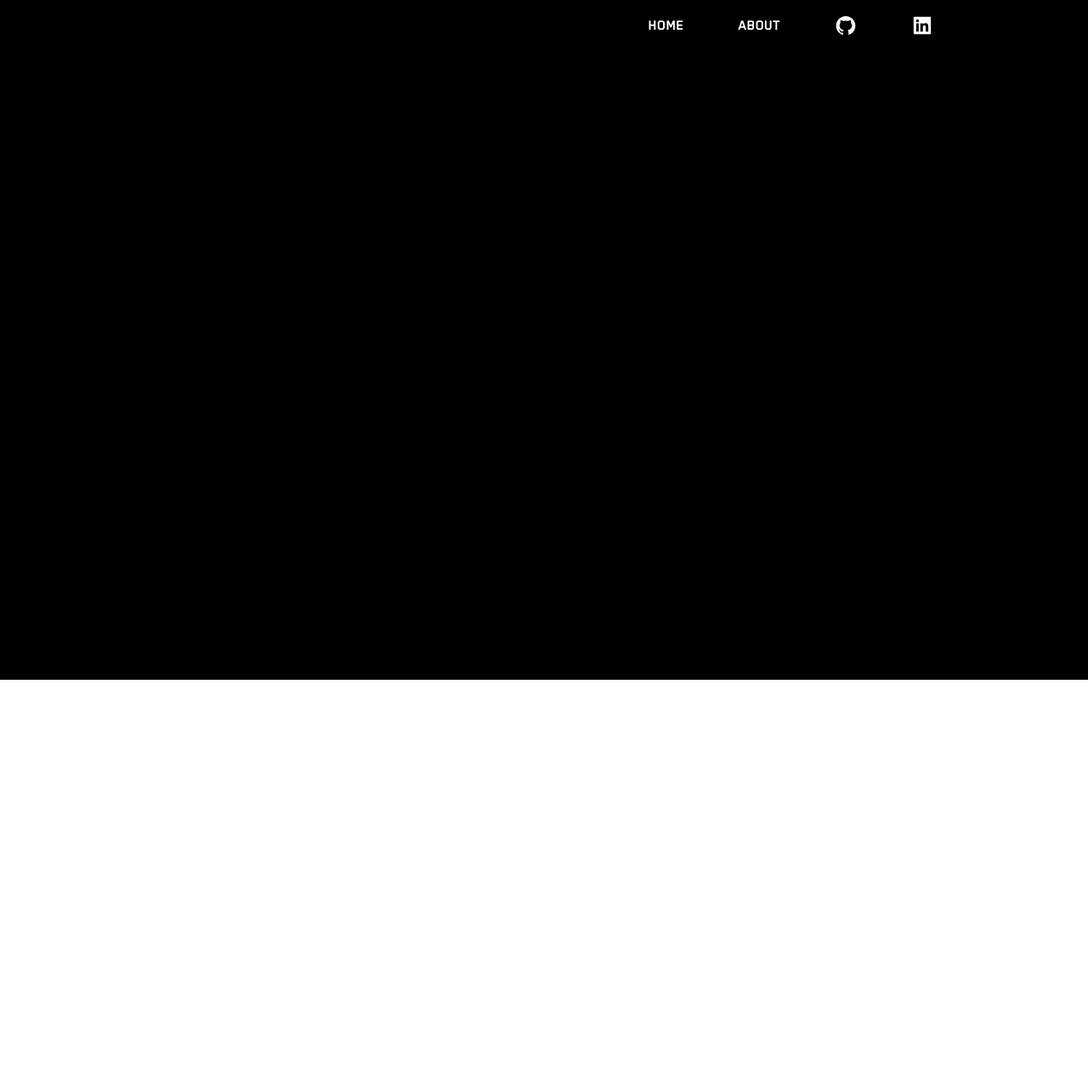
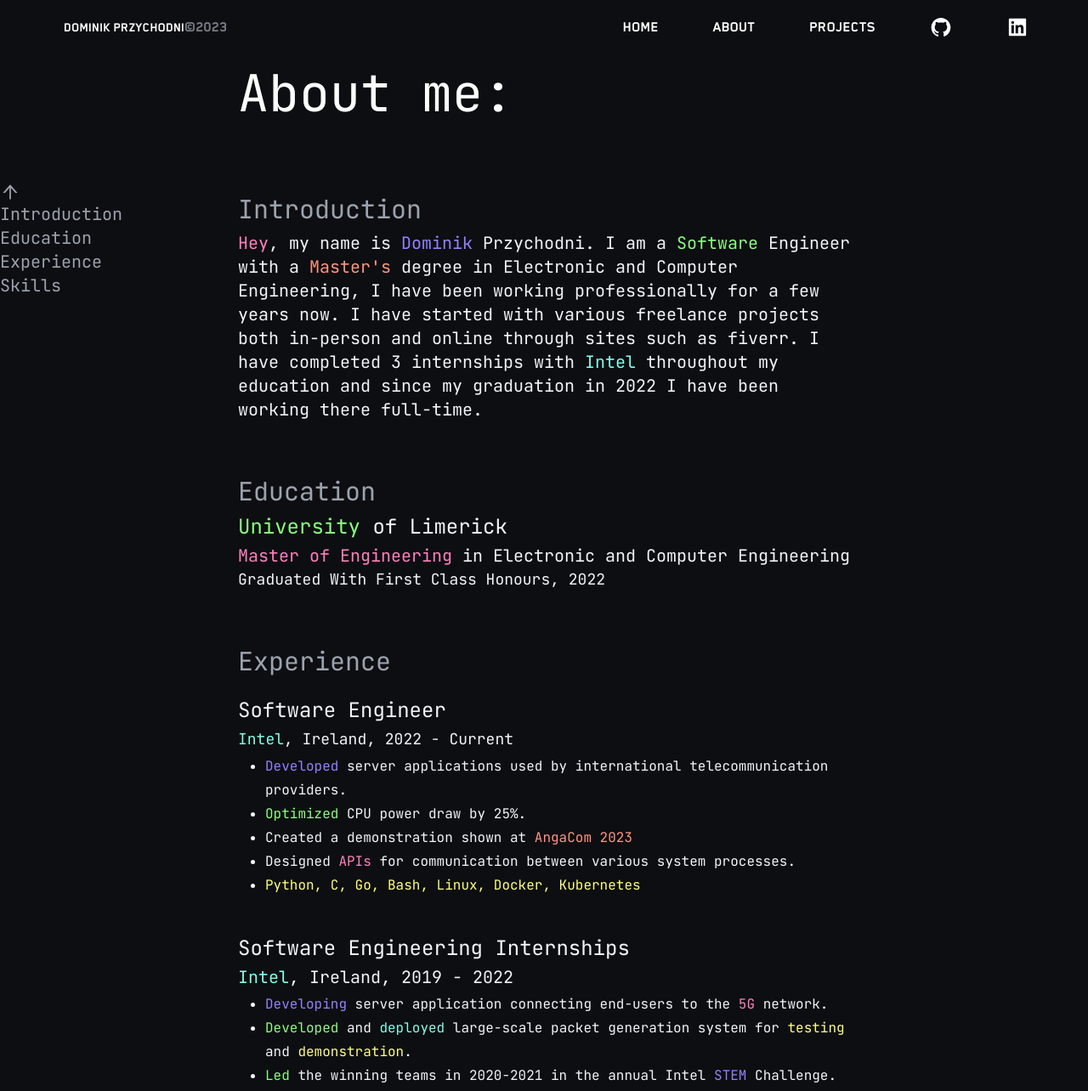
Before and after one commit to dominik224/portfolio-site, a Next.js app: page /about in a window 1280 px wide. Shown: the top 1284 px of the page at 85% size. Before the commit the page ends 800 px from the top, so only its background shows below. Built offline with nearby package versions, Linux system fonts and the light colour scheme.

Commit message:
Added about page

```diff
--- a/components/Layout.tsx
+++ b/components/Layout.tsx
@@ -7,9 +7,9 @@ interface LayoutProps {
 
 const Layout: React.FC<LayoutProps> = ({ children }) => {
   return (
-    <div className="flex flex-col h-screen bg-black">
+    <div className="flex flex-col h-max bg-[#0d0e11]">
       <Navbar />
-      <div className="container h-full mx-auto xl:px-30 max-w-6xl">
+      <div className="flex container h-[100%] justify-center mx-auto xl:px-30 max-w-8xl">
         {children}
       </div>
     </div>
--- a/components/layout/Navbar.tsx
+++ b/components/layout/Navbar.tsx
@@ -14,35 +14,53 @@ const items = [
     icon: null,
   },
   {
+    label: "Projects",
+    href: "/projects",
+    icon: null,
+  },
+  {
     label: "GitHub",
     href: "https://github.com/dominik224",
+    target: "_blank",
     icon: AiFillGithub,
   },
   {
     label: "LinkedIn",
     href: "https://www.linkedin.com/in/dominik-prz/",
+    target: "_blank",
     icon: AiFillLinkedin,
   },
 ];
 
 const Navbar = () => {
   return (
-    <div className="flex flex-row gap-10 items-center justify-end w-full h-16 bg-black">
+    <header className="flex sticky top-0 z-50 flex-row gap-10 items-center justify-end font-[BlenderPro] font-bold text-white w-full h-16 bg-[#0d0e11]">
       <div className="invisible w-40"></div>
-      {items.map((item) => {
+      <div className="cursor-pointer w-full uppercase">
+        <a href="/">
+          Dominik Przychodni
+          <span className="text-gray-400 text-lg opacity-75">©2023</span>
+        </a>
+      </div>
+      <div className="w-full"></div>
+      {items.map((item, idx) => {
         return (
-          <div className="flex flex-row h-12 p-1 justify-center items-center rounded-lg bg-white bg-opacity-0 hover:bg-opacity-10">
+          <div
+            key={idx}
+            className="flex flex-row h-12 p-1 justify-center items-center rounded-lg bg-white bg-opacity-0 hover:bg-opacity-10"
+          >
             <Link
               href={item.href}
-              className="uppercase font-bold text-lg text-white opacity-100 p-2 font-[BlenderPro]"
+              target={item?.target}
+              className="uppercase text-lg opacity-100 p-2"
             >
               {item.icon ? <item.icon size={26} /> : item.label}
             </Link>
           </div>
         );
       })}
-      <div className="invisible w-20"></div>;
-    </div>
+      <div className="invisible w-20"></div>
+    </header>
   );
 };
 
--- a/package.json
+++ b/package.json
@@ -10,9 +10,12 @@
   },
   "dependencies": {
     "@fontsource/jetbrains-mono": "^5.0.2",
+    "@react-three/drei": "^9.74.6",
+    "@react-three/fiber": "^8.13.0",
     "@types/node": "20.2.5",
     "@types/react": "18.2.8",
     "@types/react-dom": "18.2.4",
+    "@types/three": "^0.152.1",
     "autoprefixer": "10.4.14",
     "eslint": "8.42.0",
     "eslint-config-next": "13.4.4",
@@ -21,7 +24,9 @@
     "react": "18.2.0",
     "react-dom": "18.2.0",
     "react-icons": "^4.9.0",
+    "react-typed": "^1.2.0",
     "tailwindcss": "3.3.2",
+    "three": "^0.153.0",
     "typescript": "5.1.3"
   }
 }
--- a/pages/_document.tsx
+++ b/pages/_document.tsx
@@ -1,4 +1,4 @@
-import { Html, Head, Main, NextScript } from 'next/document'
+import { Html, Head, Main, NextScript } from "next/document";
 
 export default function Document() {
   return (
@@ -9,5 +9,5 @@ export default function Document() {
         <NextScript />
       </body>
     </Html>
-  )
+  );
 }
--- a/pages/about.tsx
+++ b/pages/about.tsx
@@ -1,7 +1,246 @@
 import React from "react";
+import { AiOutlineArrowUp } from "react-icons/ai";
+import { ImAttachment } from "react-icons/im";
+
+const colors = {
+  purple: "#9580FF",
+  green: "#8AFF80",
+  pink: "#FF80BF",
+  yellow: "#FFFF80",
+  orange: "#FF9580",
+  blue: "#80FFEA",
+};
+
+const skillCardStyle =
+  "flex flex-col gap-3 bg-opacity-70 hover:bg-opacity-90 rounded-lg w-full pb-4 text-center pt-4";
+
+const chapters = [
+  {
+    heading: "Introduction",
+    content: (
+      <>
+        <p className="text-xl">
+          <span className="text-dpink">Hey</span>, my name is{" "}
+          <span className="text-dpurple">Dominik </span> Przychodni. I am a
+          <span className="text-dgreen"> Software </span> Engineer with a{" "}
+          <span className="text-dorange">Master's </span>degree in Electronic
+          and Computer Engineering, I have been working professionally for a few
+          years now. I have started with various freelance projects both
+          in-person and online through sites such as fiverr. I have completed 3
+          internships with <span className="text-dblue">Intel </span>
+          throughout my education and since my graduation in 2022 I have been
+          working there full-time.
+        </p>
+      </>
+    ),
+  },
+  {
+    heading: "Education",
+    content: (
+      <>
+        <p className="text-2xl pb-1">
+          <span className="text-dgreen">University </span>of Limerick
+        </p>
+        <p className="text-xl">
+          <span className="text-dpink">Master of Engineering </span>in
+          Electronic and Computer Engineering
+        </p>
+        <p className="text-md">Graduated With First Class Honours, 2022</p>
+      </>
+    ),
+  },
+  {
+    heading: "Experience",
+    content: (
+      <>
+        <p className="text-2xl mb-1 mt-4">Software Engineer</p>
+        <p className="text-kg pb-1">
+          <span className="text-dblue">Intel</span>, Ireland, 2022 - Current
+        </p>
+        <ul className="list-disc text-[16px] pl-8">
+          <li>
+            <span className="text-dpurple">Developed</span> server applications
+            used by international telecommunication providers.
+          </li>
+          <li>
+            <span className="text-dgreen">Optimized</span> CPU power draw by
+            25%.
+          </li>
+          <li>
+            Created a demonstration shown at{" "}
+            <span className="text-dorange">AngaCom 2023</span>
+          </li>
+          <li>
+            Designed <span className="text-dpink">APIs</span> for communication
+            between various system processes.
+          </li>
+          <li>
+            <span className="text-dyellow">
+              Python, C, Go, Bash, Linux, Docker, Kubernetes
+            </span>
+          </li>
+        </ul>
+        <br />
+        <p className="text-2xl mb-1 mt-4">Software Engineering Internships</p>
+        <p className="text-xl pb-1">
+          <span className="text-dblue">Intel</span>, Ireland, 2019 - 2022
+        </p>
+        <ul className="list-disc text-[16px] pl-8">
+          <li>
+            <span className="text-dpurple">Developing</span> server application
+            connecting end-users to the
+            <span className="text-dpink"> 5G</span> network.
+          </li>
+          <li>
+            <span className="text-dgreen">Developed</span> and{" "}
+            <span className="text-dblue">deployed</span> large-scale packet
+            generation system for <span className="text-dyellow">testing</span>{" "}
+            and <span className="text-dyellow">demonstration</span>.
+          </li>
+          <li>
+            <span className="text-dgreen">Led</span> the winning teams in
+            2020-2021 in the annual Intel{" "}
+            <span className="text-dpurple">STEM</span> Challenge.
+          </li>
+          <li>
+            <span className="text-dyellow">
+              Python, C, JavaScript, Linux, Bash
+            </span>
+          </li>
+        </ul>
+        <br />
+        <p className="text-2xl mb-1 mt-4">Full Stack Software Engineer</p>
+        <p className="text-xl pb-1">
+          <span className="text-dblue">jumpAgrade</span>, Ireland, 2018 - 2019
+        </p>
+        <ul className="list-disc text-[16px] pl-8">
+          <li>
+            <span className="text-dgreen">Designing</span> and{" "}
+            <span className="text-dpink">Developing</span> web application used
+            by the start-up in its early stages.
+          </li>
+          <li>
+            <span className="text-dyellow">
+              JavaScript, Python, Node.js, CSS, HTML
+            </span>
+          </li>
+        </ul>
+      </>
+    ),
+  },
+  {
+    heading: "Skills",
+    content: (
+      <div className="flex flex-row gap-5 row-span-3">
+        <div className={`${skillCardStyle} bg-dpink`}>
+          <span className="font-bold text-xl underline">Programming 👨‍💻</span>
+          <ul className="text-xl">
+            <li>C</li>
+            <li>Python</li>
+            <li>Go</li>
+            <li>TypeScript</li>
+          </ul>
+        </div>
+        <div className={`${skillCardStyle} bg-dgreen`}>
+          <span className="font-bold text-xl underline">Backend 📡</span>
+          <ul className="text-xl">
+            <li>Node.js</li>
+            <li>Gin</li>
+            <li>SQL</li>
+            <li>Flask</li>
+          </ul>
+        </div>
+        <div className={`${skillCardStyle} bg-dpurple`}>
+          <span className="font-bold text-xl underline">Frontend 👨‍🎨</span>
+          <ul className="text-xl">
+            <li>React.js</li>
+            <li>Tailwind CSS</li>
+            <li>Grafana</li>
+            <li>HTML5</li>
+          </ul>
+        </div>
+        <div className={`${skillCardStyle} bg-dyellow`}>
+          <span className="font-bold text-xl underline">Other 🧰</span>
+          <ul className="text-xl">
+            <li>Git</li>
+            <li>Docker</li>
+            <li>Linux</li>
+            <li>Jira</li>
+          </ul>
+        </div>
+      </div>
+    ),
+  },
+];
 
 const about = () => {
-  return <div>about</div>;
+  return (
+    <div className="flex flex-row row-span-3 justify-center text-white min-h-screen h-full">
+      <div className="flex flex-col justify-start items-start text-xl w-[20%]">
+        <div className="h-40 scroll-smooth"></div>
+        <ul className="fixed top-[13.4rem]">
+          <li className="text-gray-400 hover:text-gray-200">
+            <a
+              className="cursor-pointer"
+              onClick={(e) => {
+                e.preventDefault();
+                scrollTo({ top: 0, behavior: "smooth" });
+              }}
+            >
+              <AiOutlineArrowUp size={"1.5rem"} fontStyle={"bold"} />
+            </a>
+          </li>
+          {chapters.map((chapter, idx) => {
+            return (
+              <li key={idx} className="text-gray-400 hover:text-gray-200">
+                <a
+                  href={`#${chapter.heading}`}
+                  onClick={(e) => {
+                    e.preventDefault();
+                    let hero = document.getElementById(chapter.heading);
+                    hero && hero.scrollIntoView({ behavior: "smooth" });
+                  }}
+                >
+                  {chapter.heading}
+                </a>
+              </li>
+            );
+          })}
+        </ul>
+      </div>
+      <div className="w-[60%] h-full">
+        <div className="px-6">
+          <h1 className="text-6xl mt-4">About me:</h1>
+          <br />
+          {chapters.map((chapter, idx) => {
+            return (
+              <div
+                key={idx}
+                id={chapter.heading}
+                className="pt-[4rem] pb-[-2rem]"
+              >
+                <h2 className="pb-2 text-gray-400 text-3xl">
+                  <a
+                    href={`#${chapter.heading}`}
+                    onClick={(e) => {
+                      e.preventDefault();
+                      let hero = document.getElementById(chapter.heading);
+                      hero && hero.scrollIntoView({ behavior: "smooth" });
+                    }}
+                  >
+                    {chapter.heading}
+                  </a>
+                </h2>
+                <div className="text-gray-100 text-lg">{chapter?.content}</div>
+              </div>
+            );
+          })}
+          <br />
+        </div>
+      </div>
+      <div className="w-[20%] h-10 pb-5"></div>
+    </div>
+  );
 };
 
 export default about;
--- /dev/null
+++ b/pages/projects.tsx
@@ -0,0 +1,11 @@
+import React from "react";
+
+const projects = () => {
+  return (
+    <div className="flex text-3xl text-white justify-center w-full min-h-screen">
+      <p className="pt-32">501: Comming soon...</p>
+    </div>
+  );
+};
+
+export default projects;
--- a/tailwind.config.js
+++ b/tailwind.config.js
@@ -7,6 +7,14 @@ module.exports = {
   ],
   theme: {
     extend: {
+      colors: {
+        dpurple: "#9580FF",
+        dgreen: "#8AFF80",
+        dpink: "#FF80BF",
+        dyellow: "#FFFF80",
+        dorange: "#FF9580",
+        dblue: "#80FFEA",
+      },
       backgroundImage: {
         'gradient-radial': 'radial-gradient(var(--tw-gradient-stops))',
         'gradient-conic':
```
Also changed, not shown: pages/index.tsx (+22 -13 lines), 1 other file (tests, documents, lock files or other folders).
